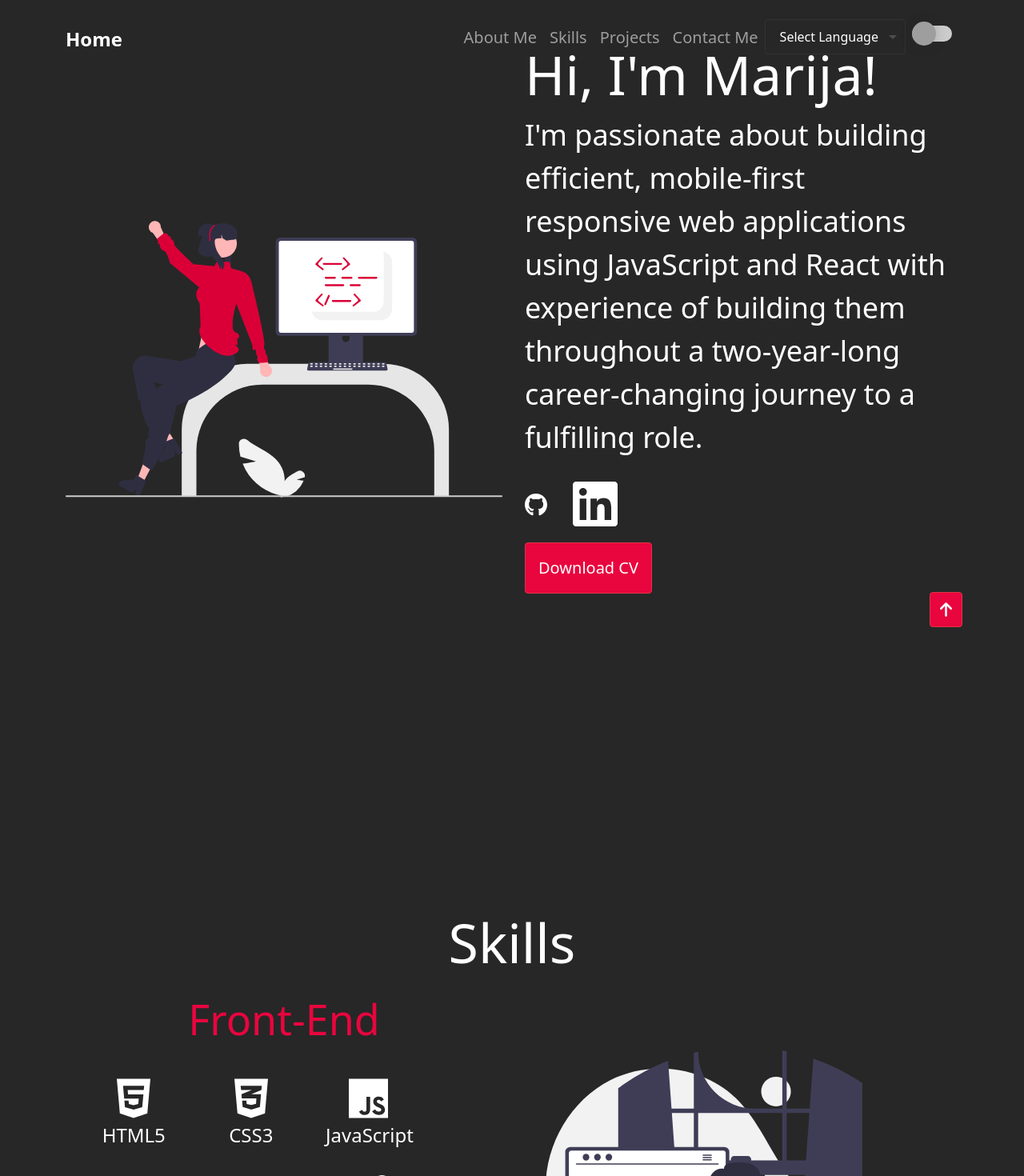
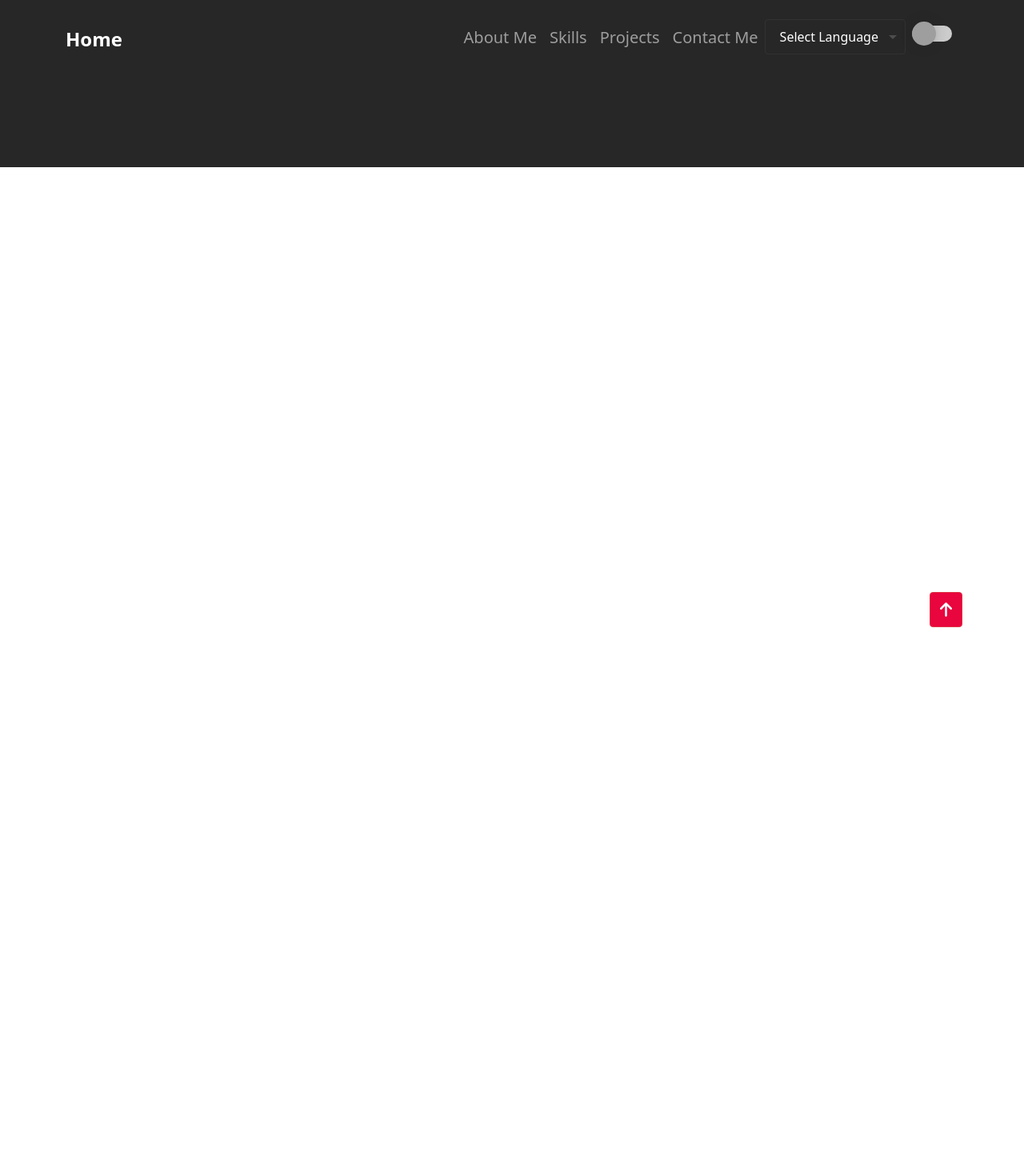
Before and after one commit to marijahavaic/Portfolio-web, a React (Create React App) app: page / in a window 1280 px wide. Shown: the top 1470 px of the page at 80% size. After the commit the page ends 800 px from the top, so only its background shows below. Built offline with nearby package versions, Linux system fonts and the light colour scheme; grey boxes are pictures that could not be loaded.

Commit message:
Add /aboutme route

```diff
--- a/src/App.js
+++ b/src/App.js
@@ -16,6 +16,7 @@ import Button from "react-bootstrap/Button";
 import Container from "react-bootstrap/esm/Container";
 
 import { useTranslation } from "react-i18next";
+import { Outlet } from "react-router";
 
 function App() {
     const [darkMode, setDarkMode] = useState(false);
@@ -38,8 +39,9 @@ function App() {
                     t={t}
                     languageChange={languageChange}
                 />
-
-                <AboutMe t={t} />
+                <Outlet />
+                {/*
+                <AboutMe t={t} /> */}
 
                 <Container className="h-100 d-flex justify-content-end pe-5">
                     <a href="#home">
@@ -62,13 +64,13 @@ function App() {
                     <div style={{ height: "2rem" }}></div>
                 </Container>
 
-                <Skills t={t} />
+                {/* <Skills t={t} />
 
                 <Projects darkMode={darkMode} t={t} />
 
                 <ContactMe t={t} />
 
-                <Footer t={t} />
+                <Footer t={t} /> */}
             </div>
         </Suspense>
     );
--- a/src/Components/AboutMe.js
+++ b/src/Components/AboutMe.js
@@ -14,7 +14,10 @@ import { faGithub, faLinkedin } from "@fortawesome/free-brands-svg-icons";
 
 import proud_coder from "../Photos/proud_coder.svg";
 
-const AboutMe = ({ t }) => {
+import { useTranslation } from "react-i18next";
+
+const AboutMe = () => {
+    const { t, i18n } = useTranslation();
     return (
         <div
             className="AboutMe my-md-5 py-md-5 my-2 py-2 d-flex align-items-md-center"
```
Also changed, not shown: src/index.js (+11 -4 lines).
